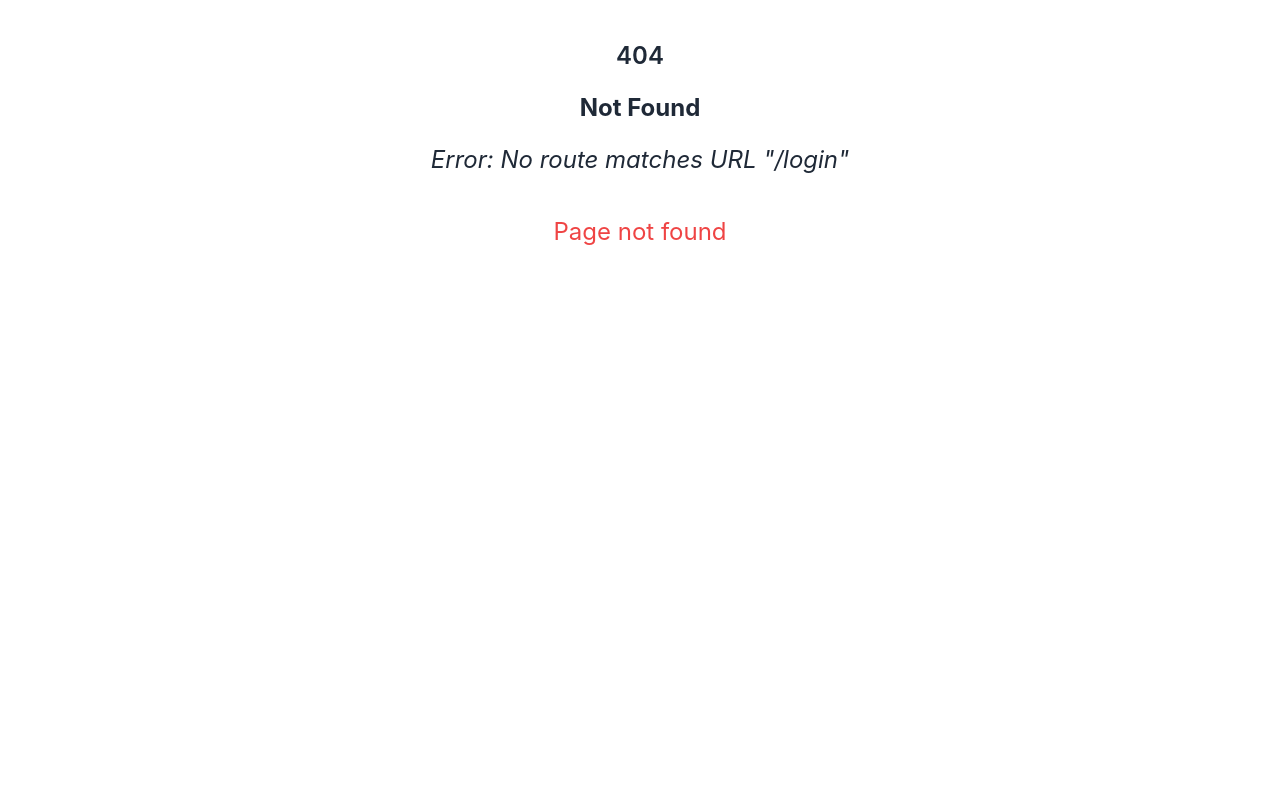
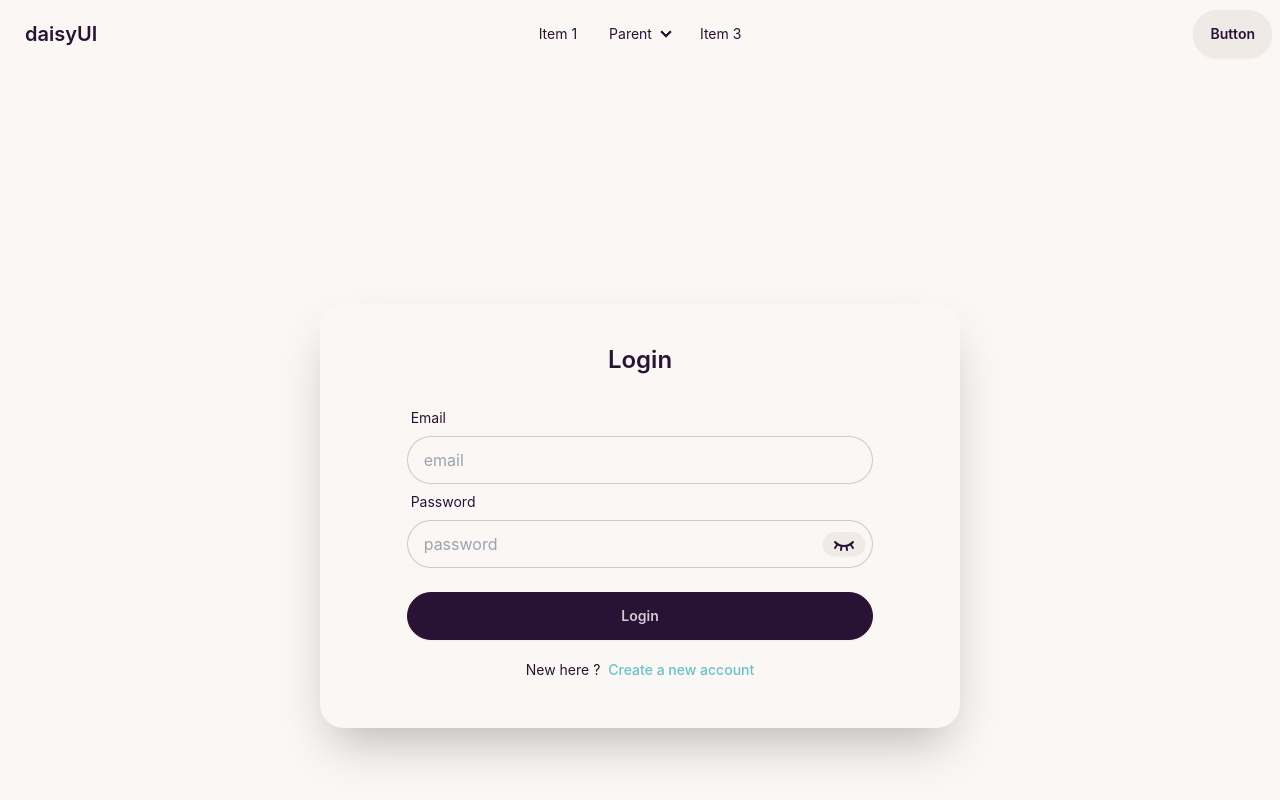
Before and after one commit to nurealammiaji/grameen-health-client, a React (Vite) app: page /login in a window 1280 px wide. Before the commit this address had no page. Shown: the top 800 px of the page. Built offline with nearby package versions, Linux system fonts and the light colour scheme.

Commit message:
new component, hook, provider, page and function added

```diff
--- a/package.json
+++ b/package.json
@@ -10,11 +10,14 @@
     "preview": "vite preview"
   },
   "dependencies": {
+    "@tanstack/react-query": "^5.52.1",
+    "axios": "^1.7.5",
     "localforage": "^1.10.0",
     "match-sorter": "^6.3.4",
     "react": "^18.3.1",
     "react-dom": "^18.3.1",
     "react-helmet-async": "^2.0.5",
+    "react-hook-form": "^7.53.0",
     "react-icons": "^5.3.0",
     "react-router-dom": "^6.26.1",
     "sort-by": "^1.2.0"
--- a/src/components/Navbar/Navbar.jsx
+++ b/src/components/Navbar/Navbar.jsx
@@ -1,4 +1,10 @@
+import { useContext } from "react";
+import { AuthContext } from './../../providers/AuthProvider';
+
 const Navbar = () => {
+
+    const { user, loading } = useContext(AuthContext);
+
     return (
         <nav>
             <div className="navbar bg-base-100">
@@ -7,7 +13,7 @@ const Navbar = () => {
                         <div tabIndex={0} role="button" className="btn btn-ghost lg:hidden">
                             <svg
                                 xmlns="http://www.w3.org/2000/svg"
-                                className="h-5 w-5"
+                                className="w-5 h-5"
                                 fill="none"
                                 viewBox="0 0 24 24"
                                 stroke="currentColor">
@@ -32,10 +38,10 @@ const Navbar = () => {
                             <li><a>Item 3</a></li>
                         </ul>
                     </div>
-                    <a className="btn btn-ghost text-xl">daisyUI</a>
+                    <a className="text-xl btn btn-ghost">daisyUI</a>
                 </div>
-                <div className="navbar-center hidden lg:flex">
-                    <ul className="menu menu-horizontal px-1">
+                <div className="hidden navbar-center lg:flex">
+                    <ul className="px-1 menu menu-horizontal">
                         <li><a>Item 1</a></li>
                         <li>
                             <details>
@@ -50,7 +56,7 @@ const Navbar = () => {
                     </ul>
                 </div>
                 <div className="navbar-end">
-                    <a className="btn">Button</a>
+                    <a className="btn">Button {user}</a>
                 </div>
             </div>
         </nav>
--- /dev/null
+++ b/src/hooks/useAxiosPublic.jsx
@@ -0,0 +1,12 @@
+import React from 'react';
+import axios from 'axios';
+
+const axiosPublic = axios.create({
+    baseURL: 'http://localhost:3200/api/v1'
+});
+
+const useAxiosPublic = () => {
+    return axiosPublic;
+};
+
+export default useAxiosPublic;
--- a/src/main.jsx
+++ b/src/main.jsx
@@ -5,13 +5,16 @@ import './index.css'
 import { RouterProvider } from "react-router-dom";
 import { HelmetProvider } from 'react-helmet-async';
 import AllRoutes from './routes/AllRoutes.jsx';
+import AuthProvider from './providers/AuthProvider.jsx';
 
 createRoot(document.getElementById('root')).render(
   <StrictMode>
     <HelmetProvider>
-      <RouterProvider router={AllRoutes} >
-        <App />
-      </RouterProvider>
+      <AuthProvider>
+        <RouterProvider router={AllRoutes} >
+          <App />
+        </RouterProvider>
+      </AuthProvider>
     </HelmetProvider>
   </StrictMode>,
 )
--- /dev/null
+++ b/src/pages/Login/Login.jsx
@@ -0,0 +1,79 @@
+import React, { useContext, useState } from 'react';
+import { AuthContext } from './../../providers/AuthProvider';
+import { useForm } from 'react-hook-form';
+import HelmetAsync from './../../components/HelmetAsync/HelmetAsync';
+import { TbEye, TbEyeClosed } from 'react-icons/tb';
+import { Link } from 'react-router-dom';
+
+const Login = () => {
+
+    const { register, handleSubmit, watch, formState: { errors } } = useForm();
+    const { user, login } = useContext(AuthContext);
+    const [eyeClose, setEyeClose] = useState(true);
+
+    const handleLogin = (data) => {
+        const email = data.email;
+        const password = data.password;
+        login(email, password);
+    };
+
+    return (
+        <div>
+            <br /><br />
+            <HelmetAsync title={"Login"} />
+            <div className="min-h-screen hero">
+                <div className="p-10 mx-auto my-auto shadow-2xl rounded-3xl md:w-6/12 hero-content">
+                    <div className="mx-auto md:w-10/12">
+                        <form onSubmit={handleSubmit(handleLogin)}>
+                            <div className="text-center">
+                                <h3 className="text-2xl font-semibold">Login</h3>
+                            </div>
+                            <br />
+                            <div className="form-control">
+                                <label className="label">
+                                    <span className="label-text">Email</span>
+                                </label>
+                                <input {...register("email", { required: true })} type="email" placeholder="email" name="email" className="input input-bordered" />
+                                {errors.email?.type === 'required' && <span className="text-error">Email is required !!</span>}
+                            </div>
+                            <div className="form-control">
+                                <label className="label">
+                                    <span className="label-text">Password</span>
+                                </label>
+                                <div className="relative flex items-center">
+                                    <input {...register("password", { required: true })} type={(eyeClose) ? 'password' : 'text'} placeholder="password" name="password" className="w-full input input-bordered" />
+                                    <p onClick={() => setEyeClose(!eyeClose)} className="absolute right-2 btn btn-xs">
+                                        {
+                                            (eyeClose) ?
+                                                <TbEyeClosed className="text-2xl" /> : <TbEye className="text-2xl" />
+                                        }
+                                    </p>
+                                </div>
+                                {errors.password?.type === 'required' && <span className="text-error">Password is required !!</span>}
+                            </div>
+                            <div className="mt-6 form-control">
+                                <button className="btn btn-neutral" type="submit">Login</button>
+                            </div>
+                        </form>
+                        <div className="flex items-center justify-center mt-3">
+                            <label className="label"><span className="mr-2 text-sm">New here ?</span>
+                                <Link to="/register" className="text-sm font-medium text-primary label-text-alt link link-hover">
+                                    Create a new account
+                                </Link>
+                            </label>
+                        </div>
+                        {/* <div className="divider">or</div>
+                        <div className="flex justify-center">
+                            <label className="label">
+                                <span className="font-medium label-text">Login with</span>
+                            </label>
+                        </div> */}
+                    </div>
+                </div>
+            </div>
+            <br /><br />
+        </div >
+    );
+};
+
+export default Login;
--- /dev/null
+++ b/src/providers/AuthProvider.jsx
@@ -0,0 +1,44 @@
+import React, { useState } from 'react';
+import { createContext } from 'react';
+import useAxiosPublic from '../hooks/useAxiosPublic';
+
+export const AuthContext = createContext();
+
+const AuthProvider = ({ children }) => {
+
+    const axiosPublic = useAxiosPublic();
+    const [loading, setLoading] = useState(true);
+    const [user, setUser] = useState(null);
+
+    const login = async (email, password) => {
+        console.log(email, password);
+        setLoading(true);
+        await axiosPublic.post('/auth/login', { email, password })
+            .then(({ data }) => {
+                // Store JWT in local storage
+                console.log(data.res);
+                localStorage.setItem('accessToken', data.accessToken);
+                // Update user info
+                setUser(data.user);
+                setLoading(false);
+            })
+            .catch((err) => {
+                console.error(err);
+                setLoading(false);
+            });
+    };
+
+    const authInfo = {
+        user,
+        loading,
+        login,
+    };
+
+    return (
+        <AuthContext.Provider value={authInfo}>
+            {children}
+        </AuthContext.Provider>
+    );
+};
+
+export default AuthProvider;
--- a/tailwind.config.js
+++ b/tailwind.config.js
@@ -11,6 +11,6 @@ export default {
     require('daisyui'),
   ],
   daisyui: {
-    themes: ["light", "dark", "cupcake"],
+    themes: ["cupcake"],
   },
 }
```
Also changed, not shown: src/routes/AllRoutes.jsx (+6 -1 lines), 1 other file (tests, documents, lock files or other folders).
